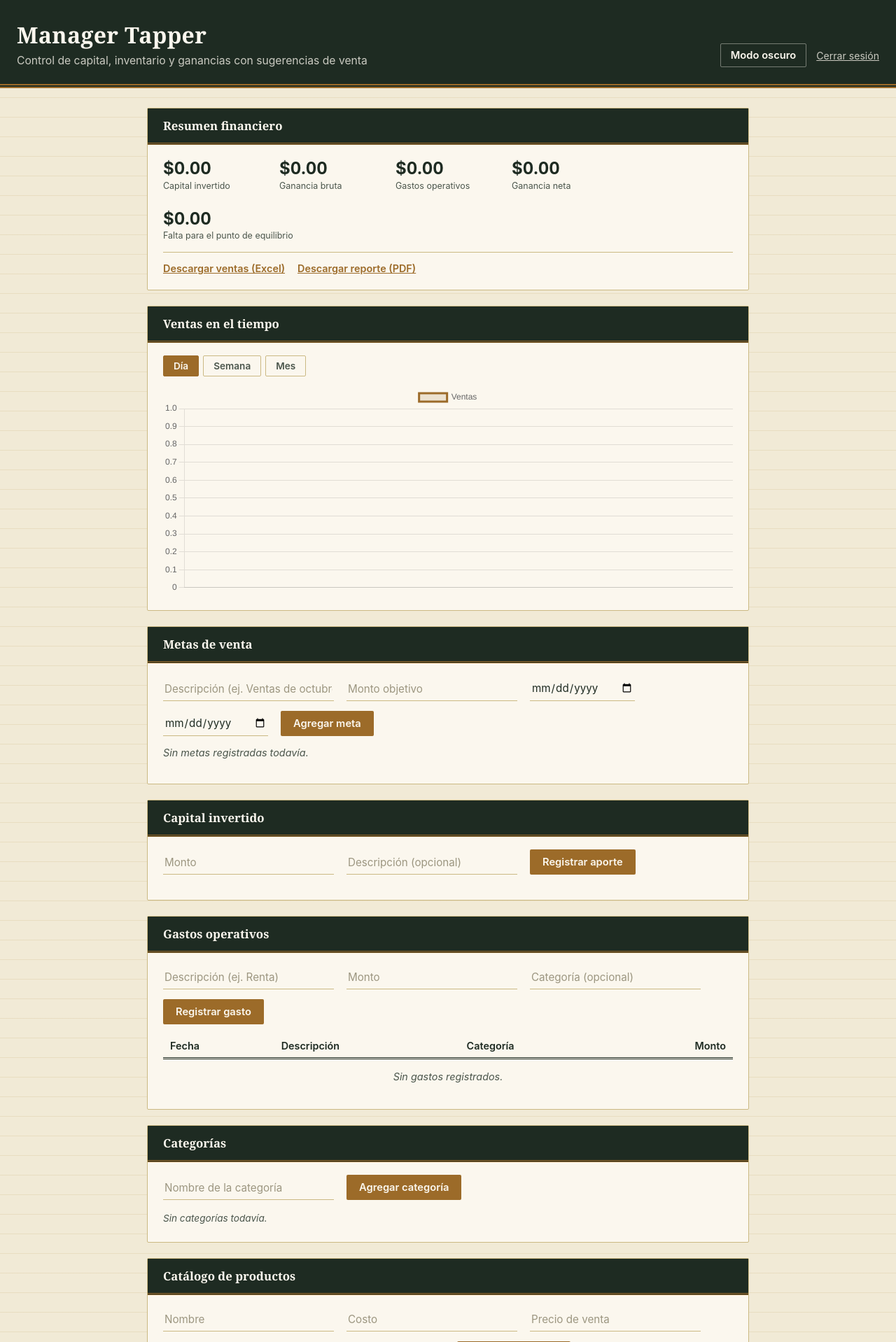
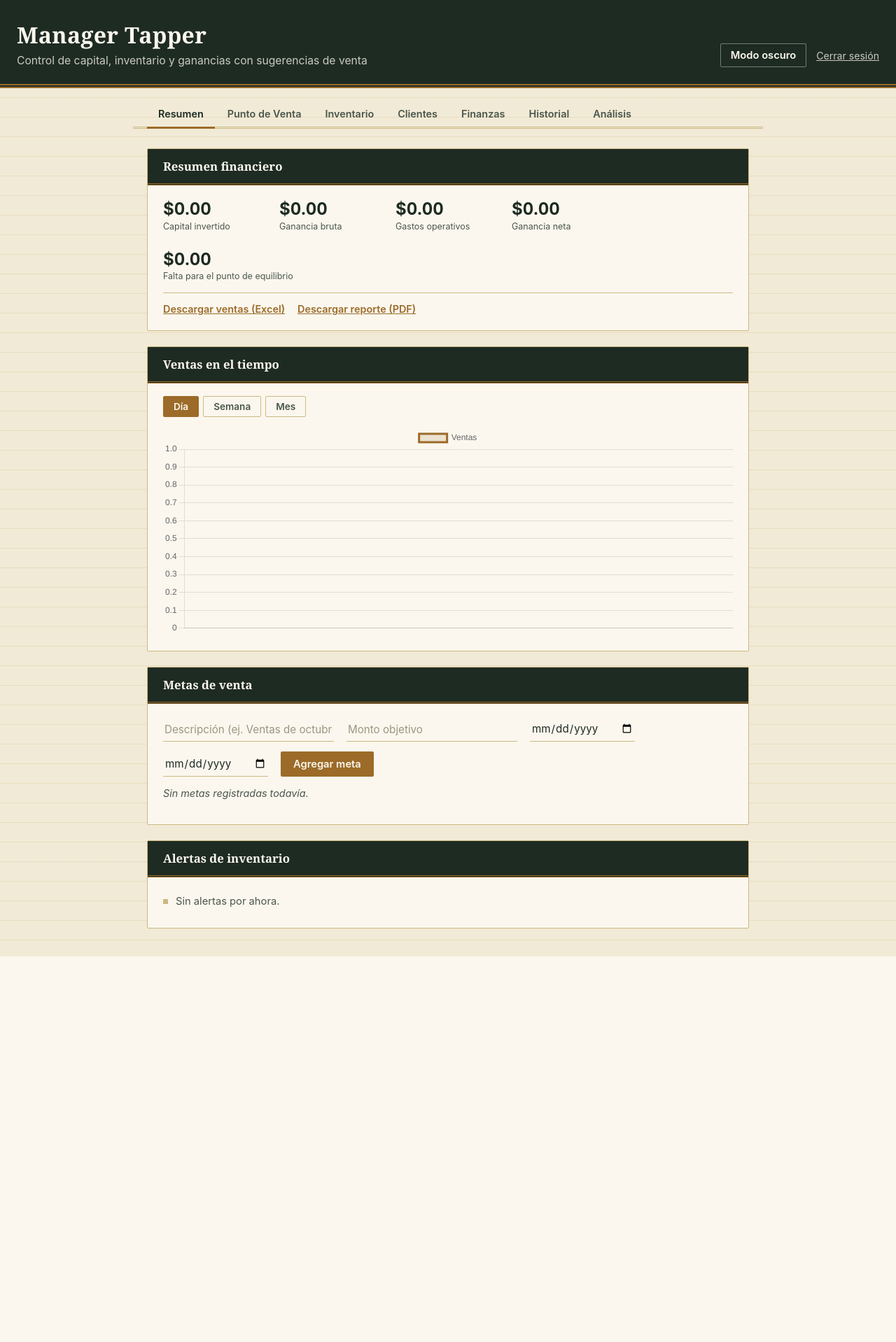
Before and after one commit to Outime11908/Manager_Tapper, a Flask app: page / in a window 1280 px wide. Shown: the top 1918 px of the page at 70% size. After the commit the page ends 1367 px from the top, so only its background shows below. Run offline with Flask 3, Linux system fonts and the light colour scheme; the visitor is signed in with stand-in values (Sample User, id 1); data that the repository does not hold is empty.

Commit message:
Reorganizar el dashboard en pestañas

```diff
--- a/static/app.js
+++ b/static/app.js
@@ -43,6 +43,32 @@ function aplicarTema(tema) {
     }
     catch (e) { /* almacenamiento no disponible */ }
 }
+// ------------------------------------------------------------- pestañas
+function inicializarPestanas() {
+    const botones = document.querySelectorAll(".tab-btn");
+    const paneles = document.querySelectorAll(".panel-pestana");
+    const nombres = new Set(Array.from(paneles).map((p) => p.dataset.panel));
+    function activar(tab) {
+        botones.forEach((b) => b.classList.toggle("activo", b.dataset.tab === tab));
+        paneles.forEach((p) => { p.hidden = p.dataset.panel !== tab; });
+        try {
+            localStorage.setItem("mt-tab", tab);
+        }
+        catch (e) { /* almacenamiento no disponible */ }
+    }
+    botones.forEach((b) => {
+        b.addEventListener("click", () => activar(b.dataset.tab));
+    });
+    let inicial = "dashboard";
+    try {
+        const guardada = localStorage.getItem("mt-tab");
+        if (guardada && nombres.has(guardada))
+            inicial = guardada;
+    }
+    catch (e) { /* almacenamiento no disponible */ }
+    activar(inicial);
+}
+inicializarPestanas();
 document.getElementById("btn-tema").addEventListener("click", () => {
     const actual = document.documentElement.getAttribute("data-theme") === "dark" ? "dark" : "light";
     aplicarTema(actual === "dark" ? "light" : "dark");
--- a/static/style.css
+++ b/static/style.css
@@ -70,6 +70,34 @@ header p { margin: 0; color: rgba(251, 247, 238, 0.78); font-size: 0.98rem; }
 .enlace-salir:hover { color: var(--surface-text); }
 
 main { max-width: 900px; margin: 0 auto; padding: 28px 20px 40px; display: grid; gap: 22px; }
+
+.tabs {
+  max-width: 900px;
+  margin: 0 auto;
+  padding: 0 20px;
+  margin-top: 18px;
+  display: flex;
+  flex-wrap: wrap;
+  gap: 2px;
+  border-bottom: 3px double var(--rule);
+}
+.tab-btn {
+  background: transparent;
+  color: var(--ink-soft);
+  border: none;
+  border-bottom: 3px solid transparent;
+  border-radius: 0;
+  margin-bottom: -3px;
+  padding: 10px 16px;
+  font-family: var(--font-body);
+  font-weight: 600;
+  font-size: 0.9rem;
+}
+.tab-btn:hover { background: rgba(156, 107, 41, 0.07); color: var(--ink-text); }
+.tab-btn.activo { color: var(--ink-text); border-bottom-color: var(--brass); }
+.tab-btn:focus-visible { outline: 2px solid var(--ink-text); outline-offset: -2px; }
+
+.panel-pestana { display: grid; gap: 22px; }
 
 .card { background: var(--paper); border: 1px solid var(--rule); border-radius: 2px; padding: 0 22px 22px; }
 .card h2 {
--- a/templates/index.html
+++ b/templates/index.html
@@ -30,7 +30,18 @@
     </div>
   </header>
 
+  <nav class="tabs" id="tabs-nav">
+    <button type="button" class="tab-btn" data-tab="dashboard">Resumen</button>
+    <button type="button" class="tab-btn" data-tab="ventas">Punto de Venta</button>
+    <button type="button" class="tab-btn" data-tab="inventario">Inventario</button>
+    <button type="button" class="tab-btn" data-tab="clientes">Clientes</button>
+    <button type="button" class="tab-btn" data-tab="finanzas">Finanzas</button>
+    <button type="button" class="tab-btn" data-tab="historial">Historial</button>
+    <button type="button" class="tab-btn" data-tab="analisis">Análisis</button>
+  </nav>
+
   <main>
+    <div class="panel-pestana" data-panel="dashboard">
       <section id="resumen" class="card">
         <h2>Resumen financiero</h2>
         <div id="resumen-contenido">Cargando…</div>
@@ -62,29 +73,53 @@
         <div id="lista-metas"></div>
       </section>
 
-    <section id="capital" class="card">
-      <h2>Capital invertido</h2>
-      <form id="form-capital">
-        <input type="number" step="0.01" name="monto" placeholder="Monto" required />
-        <input type="text" name="descripcion" placeholder="Descripción (opcional)" />
-        <button type="submit">Registrar aporte</button>
+      <section id="alertas" class="card">
+        <h2>Alertas de inventario</h2>
+        <ul id="lista-alertas"></ul>
+      </section>
+    </div>
+
+    <div class="panel-pestana" data-panel="ventas" hidden>
+      <section id="pos" class="card">
+        <h2>Punto de venta</h2>
+
+        <form id="form-agregar-carrito">
+          <select name="producto_id" id="select-producto-pos" required></select>
+          <input type="number" name="cantidad" placeholder="Cantidad" min="1" value="1" required />
+          <button type="submit">Agregar al carrito</button>
         </form>
-    </section>
 
-    <section id="gastos" class="card">
-      <h2>Gastos operativos</h2>
-      <form id="form-gasto">
-        <input type="text" name="descripcion" placeholder="Descripción (ej. Renta)" required />
-        <input type="number" step="0.01" name="monto" placeholder="Monto" required />
-        <input type="text" name="categoria" placeholder="Categoría (opcional)" />
-        <button type="submit">Registrar gasto</button>
-      </form>
-      <table id="tabla-gastos">
-        <thead><tr><th>Fecha</th><th>Descripción</th><th>Categoría</th><th>Monto</th></tr></thead>
+        <table id="tabla-carrito">
+          <thead>
+            <tr><th>Producto</th><th>Cantidad</th><th>Precio</th><th>Subtotal</th><th></th></tr>
+          </thead>
           <tbody></tbody>
         </table>
+        <div id="carrito-total">Total: $0.00</div>
+
+        <form id="form-cobro">
+          <select name="metodo_pago" id="metodo-pago">
+            <option value="efectivo">Efectivo</option>
+            <option value="tarjeta">Tarjeta</option>
+            <option value="credito">Crédito (cliente)</option>
+          </select>
+          <input type="number" step="0.01" id="monto-recibido" placeholder="Monto recibido" />
+          <select id="select-cliente-credito" hidden></select>
+          <button type="submit" id="btn-cobrar">Cobrar</button>
+        </form>
+        <div id="cambio-calculado"></div>
+
+        <div id="recibo" class="recibo" hidden>
+          <div id="recibo-contenido"></div>
+          <div class="recibo-acciones">
+            <button type="button" id="btn-imprimir">Imprimir</button>
+            <button type="button" id="btn-nueva-venta">Nueva venta</button>
+          </div>
+        </div>
       </section>
+    </div>
 
+    <div class="panel-pestana" data-panel="inventario" hidden>
       <section id="categorias" class="card">
         <h2>Categorías</h2>
         <form id="form-categoria">
@@ -123,7 +158,9 @@
           <tbody></tbody>
         </table>
       </section>
+    </div>
 
+    <div class="panel-pestana" data-panel="clientes" hidden>
       <section id="clientes" class="card">
         <h2>Clientes</h2>
         <form id="form-cliente">
@@ -134,44 +171,6 @@
         <ul id="lista-clientes"></ul>
       </section>
 
-    <section id="pos" class="card">
-      <h2>Punto de venta</h2>
-
-      <form id="form-agregar-carrito">
-        <select name="producto_id" id="select-producto-pos" required></select>
-        <input type="number" name="cantidad" placeholder="Cantidad" min="1" value="1" required />
-        <button type="submit">Agregar al carrito</button>
-      </form>
-
-      <table id="tabla-carrito">
-        <thead>
-          <tr><th>Producto</th><th>Cantidad</th><th>Precio</th><th>Subtotal</th><th></th></tr>
-        </thead>
-        <tbody></tbody>
-      </table>
-      <div id="carrito-total">Total: $0.00</div>
-
-      <form id="form-cobro">
-        <select name="metodo_pago" id="metodo-pago">
-          <option value="efectivo">Efectivo</option>
-          <option value="tarjeta">Tarjeta</option>
-          <option value="credito">Crédito (cliente)</option>
-        </select>
-        <input type="number" step="0.01" id="monto-recibido" placeholder="Monto recibido" />
-        <select id="select-cliente-credito" hidden></select>
-        <button type="submit" id="btn-cobrar">Cobrar</button>
-      </form>
-      <div id="cambio-calculado"></div>
-
-      <div id="recibo" class="recibo" hidden>
-        <div id="recibo-contenido"></div>
-        <div class="recibo-acciones">
-          <button type="button" id="btn-imprimir">Imprimir</button>
-          <button type="button" id="btn-nueva-venta">Nueva venta</button>
-        </div>
-      </div>
-    </section>
-
       <section id="cuentas-cobrar" class="card">
         <h2>Cuentas por cobrar</h2>
         <table id="tabla-cuentas-cobrar">
@@ -179,12 +178,34 @@
           <tbody></tbody>
         </table>
       </section>
+    </div>
 
-    <section id="alertas" class="card">
-      <h2>Alertas de inventario</h2>
-      <ul id="lista-alertas"></ul>
+    <div class="panel-pestana" data-panel="finanzas" hidden>
+      <section id="capital" class="card">
+        <h2>Capital invertido</h2>
+        <form id="form-capital">
+          <input type="number" step="0.01" name="monto" placeholder="Monto" required />
+          <input type="text" name="descripcion" placeholder="Descripción (opcional)" />
+          <button type="submit">Registrar aporte</button>
+        </form>
       </section>
 
+      <section id="gastos" class="card">
+        <h2>Gastos operativos</h2>
+        <form id="form-gasto">
+          <input type="text" name="descripcion" placeholder="Descripción (ej. Renta)" required />
+          <input type="number" step="0.01" name="monto" placeholder="Monto" required />
+          <input type="text" name="categoria" placeholder="Categoría (opcional)" />
+          <button type="submit">Registrar gasto</button>
+        </form>
+        <table id="tabla-gastos">
+          <thead><tr><th>Fecha</th><th>Descripción</th><th>Categoría</th><th>Monto</th></tr></thead>
+          <tbody></tbody>
+        </table>
+      </section>
+    </div>
+
+    <div class="panel-pestana" data-panel="historial" hidden>
       <section id="historial" class="card">
         <h2>Historial de ventas</h2>
         <table id="tabla-tickets">
@@ -200,7 +221,9 @@
           </div>
         </div>
       </section>
+    </div>
 
+    <div class="panel-pestana" data-panel="analisis" hidden>
       <section id="ranking" class="card">
         <h2>Ranking de productos y estrategias sugeridas</h2>
         <canvas id="grafico-ranking" height="120"></canvas>
@@ -221,6 +244,7 @@
         </form>
         <div id="resultado-simulador"></div>
       </section>
+    </div>
   </main>
 
   <script src="/static/app.js"></script>
```
Also changed, not shown: static/app.ts (+25 -0 lines). Lines whose indentation alone changed are shown as unchanged.
